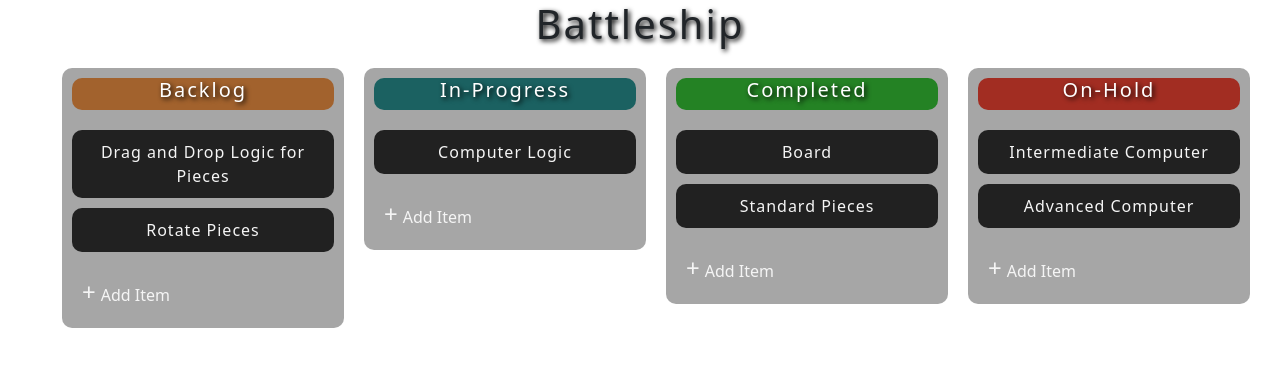
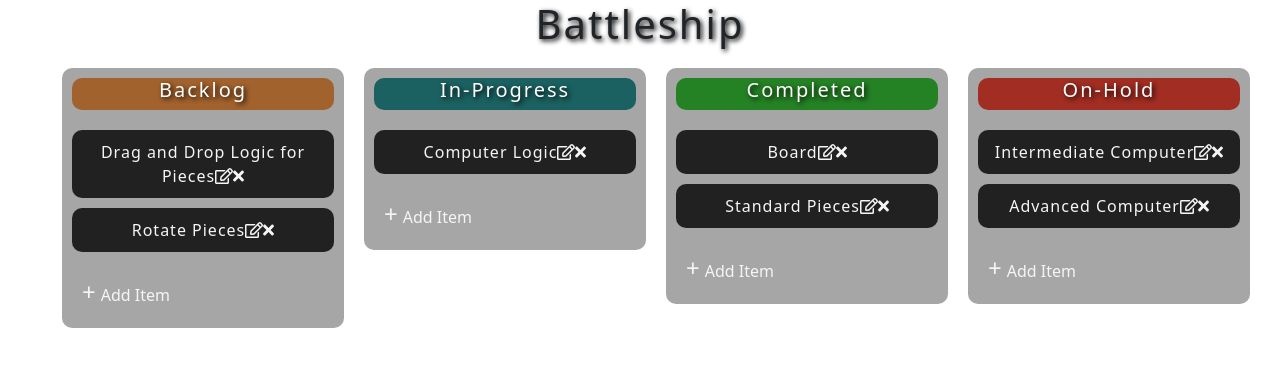
Before and after one commit to islandhuynh/Project-Tracker, a React (Create React App) app: page / in a window 1280 px wide. Shown: the top 366 px of the page. Built offline with nearby package versions, Linux system fonts and the light colour scheme.

Commit message:
edit and delete logic implemented

```diff
--- a/package.json
+++ b/package.json
@@ -3,6 +3,11 @@
   "version": "0.1.0",
   "private": true,
   "dependencies": {
+    "@fortawesome/fontawesome-svg-core": "^1.2.35",
+    "@fortawesome/free-brands-svg-icons": "^5.15.3",
+    "@fortawesome/free-regular-svg-icons": "^5.15.3",
+    "@fortawesome/free-solid-svg-icons": "^5.15.3",
+    "@fortawesome/react-fontawesome": "^0.1.14",
     "@testing-library/jest-dom": "^5.11.4",
     "@testing-library/react": "^11.1.0",
     "@testing-library/user-event": "^12.1.10",
--- a/src/App.css
+++ b/src/App.css
@@ -161,6 +161,27 @@ ul {
   color: black;
 }
 
+.task-container {
+  flex-direction: row;
+  flex: 1;
+}
+
+.task-text {
+  flex: 3
+}
+
+.edit-icons {
+  flex: 1
+}
+
+.edit-input {
+  width: 93%;
+  border-radius: 5px;
+  background-color: whitesmoke;
+  text-align: center;
+  font-size: 1rem;
+}
+
 /* Add Button Group */
 .add-btn {
   margin: 10px;
--- a/src/components/project-tracker/ProjectTracker.tsx
+++ b/src/components/project-tracker/ProjectTracker.tsx
@@ -1,4 +1,8 @@
 import React, { useState } from 'react';
+import { FontAwesomeIcon } from '@fortawesome/react-fontawesome'
+import { faEdit } from '@fortawesome/free-regular-svg-icons'
+import { faTimes } from '@fortawesome/free-solid-svg-icons'
+
 
 // const mockData = {
 //   email: 'islandhuynh@gmail.com',
@@ -119,6 +123,9 @@ export const ProjectTracker = () => {
   const [selectedColumn, setSelectedColumn] = useState<keyof columnList | undefined>(undefined);
   const [draggedTask, setDraggedTask] = useState<string | undefined>(undefined);
   const [removedItemColumn, setRemovedItemColumn] = useState<keyof columnList | undefined>(undefined);
+  const [editTask, setEditTask] = useState<string>('');
+  const [editVisibility, setEditVisibility] = useState(false);
+  const [taskIndex, setTaskIndex] = useState(-1);
 
   const createColumn = <C extends keyof columnList>(columnName: C): JSX.Element => {
     let columnTasks: string[] = [];
@@ -211,7 +218,6 @@ export const ProjectTracker = () => {
 
   const removeTask = <C extends keyof columnList>(task: string, column: C) => {
     let index = -1;
-
     switch (column) {
       case columnSelection.BACKLOG:
         index = selectedProject.backlog.indexOf(task);
@@ -232,10 +238,23 @@ export const ProjectTracker = () => {
     }
   }
 
-
   const createTaskList = <C extends keyof columnList>(taskArray: string[], column: C) => {
     let listArray: JSX.Element[] = [];
-    taskArray.forEach(task => listArray.push(
+    taskArray.forEach((task, index) => listArray.push(
+      <>
+        {editVisibility && selectedColumn === column && taskIndex === index ?
+          <>
+            <textarea className="edit-input" value={editTask} onChange={e => setEditTask(e.target.value)} />
+            <div className="save-btn-group">
+              <div className="save-btn" onClick={() => setEditVisibility(false)}>
+                <span>Close</span>
+              </div>
+              <div className="save-btn" onClick={() => saveEdit(column, index)}>
+                <span>Save Item</span>
+              </div>
+            </div>
+          </>
+          :
           <li
             className="task-item"
             draggable={true}
@@ -244,10 +263,39 @@ export const ProjectTracker = () => {
               setRemovedItemColumn(column)
             }}
           >
+            <div className="task-container">
               {task}
+              <FontAwesomeIcon icon={faEdit} className="edit-icons" onClick={() => {
+                setSelectedColumn(column)
+                setTaskIndex(index)
+                setEditTask(task)
+                setEditVisibility(true)
+              }} />
+              <FontAwesomeIcon icon={faTimes} className="edit-icons" onClick={() => removeTask(task, column)} />
+            </div>
           </li>
+        }
+      </>
     ));
     return listArray;
+  }
+
+  const saveEdit = <C extends keyof columnList>(columnName: C, index: number) => {
+    switch (columnName) {
+      case columnSelection.BACKLOG:
+        selectedProject.backlog[index] = editTask;
+        break;
+      case columnSelection.PROGRESS:
+        selectedProject.progress[index] = editTask;
+        break;
+      case columnSelection.COMPLETE:
+        selectedProject.complete[index] = editTask;
+        break;
+      case columnSelection.ON_HOLD:
+        selectedProject.onHold[index] = editTask;
+        break;
+    }
+    setEditVisibility(false);
   }
 
   return (
```
Also changed, not shown: 1 other file (tests, documents, lock files or other folders). Lines whose indentation alone changed are shown as unchanged.
